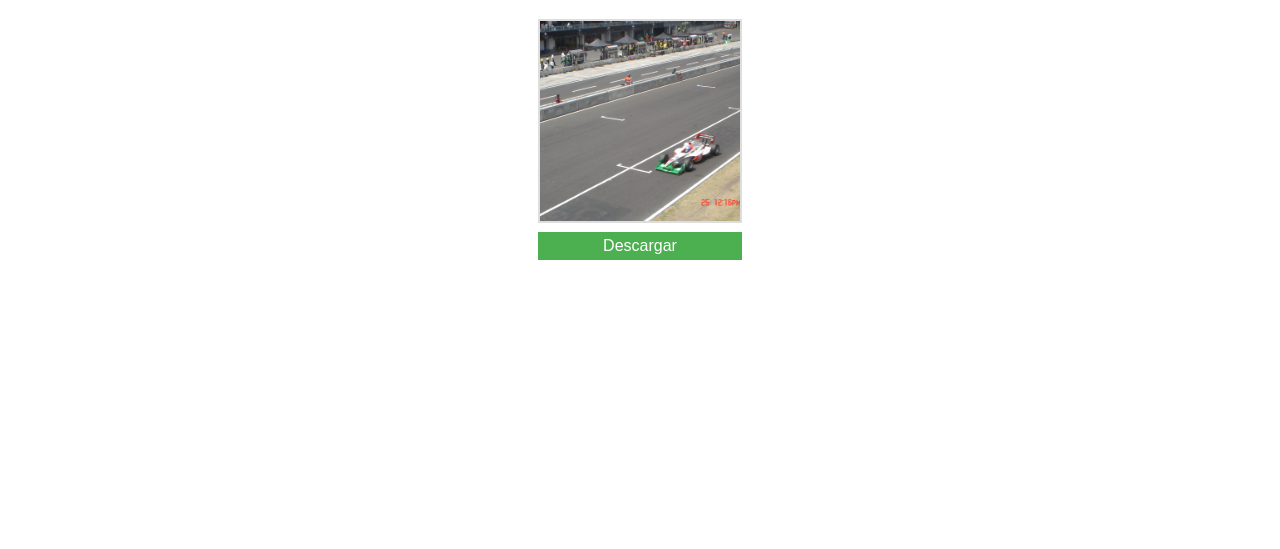
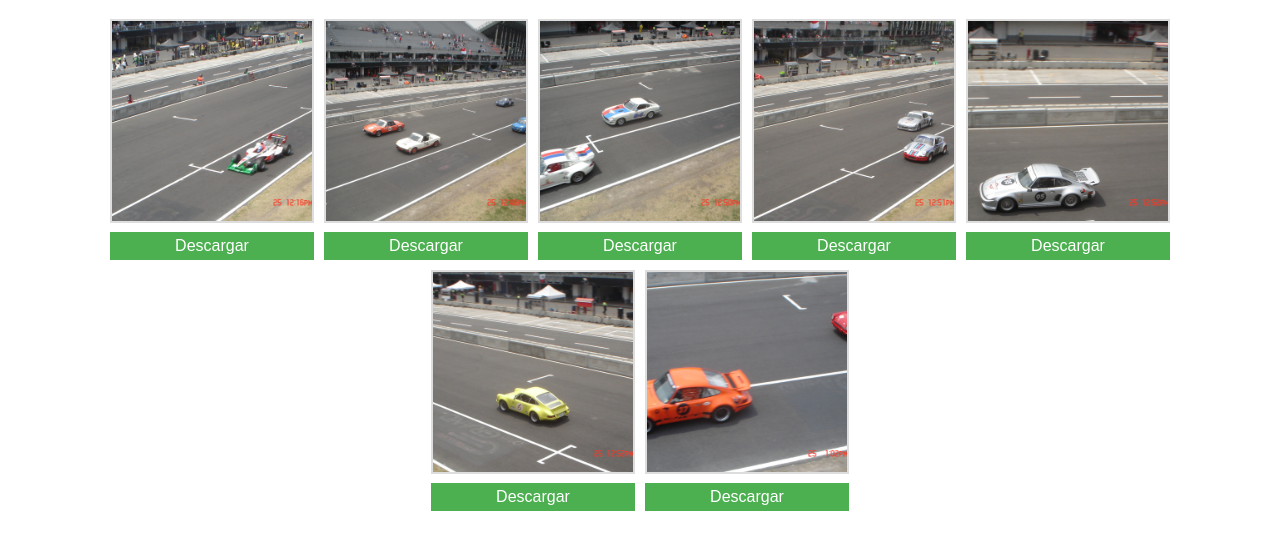
Before and after one commit to SamTst/SamGalery, a plain HTML site: page index.html in a window 1280 px wide. Shown: the part 61-610 px from the top of the page. Drawn offline with Linux system fonts and the light colour scheme.

Commit message:
Update index.html

```diff
--- a/index.html
+++ b/index.html
@@ -21,6 +21,30 @@
             <img src="fotos_110.jpg" alt="Foto 1">
             <a href="fotos_110.jpg" download class="download-btn">Descargar</a>
         </div>
+		<div>
+            <img src="fotos_186.jpg" alt="Foto 2">
+            <a href="fotos_186.jpg" download class="download-btn">Descargar</a>
+        </div>
+		<div>
+            <img src="fotos_208.jpg" alt="Foto 3">
+            <a href="fotos_208.jpg" download class="download-btn">Descargar</a>
+        </div>
+		<div>
+            <img src="fotos_217.jpg" alt="Foto 4">
+            <a href="fotos_217.jpg" download class="download-btn">Descargar</a>
+        </div>
+		<div>
+            <img src="fotos_218.jpg" alt="Foto 5">
+            <a href="fotos_218.jpg" download class="download-btn">Descargar</a>
+        </div>
+		<div>
+            <img src="fotos_224.jpg" alt="Foto 6">
+            <a href="fotos_224.jpg" download class="download-btn">Descargar</a>
+        </div>
+		        <div>
+            <img src="fotos_275.jpg" alt="Foto 7">
+            <a href="fotos_275.jpg" download class="download-btn">Descargar</a>
+        </div>
         <!-- Añade más fotos así -->
     </div>
 </body>
```
